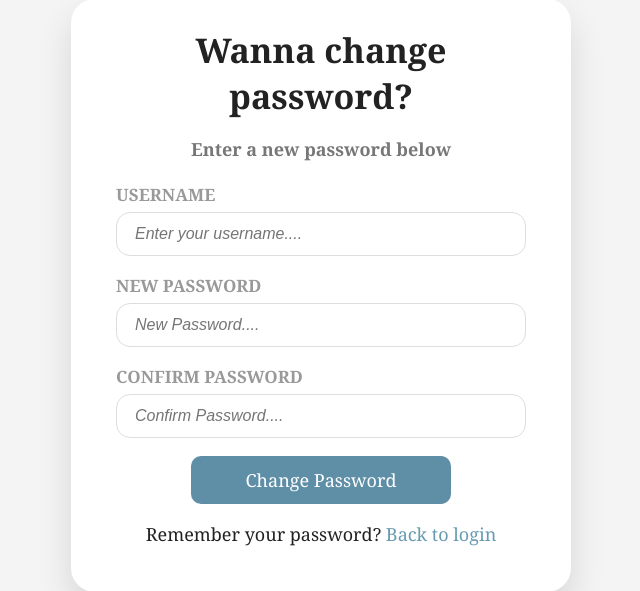
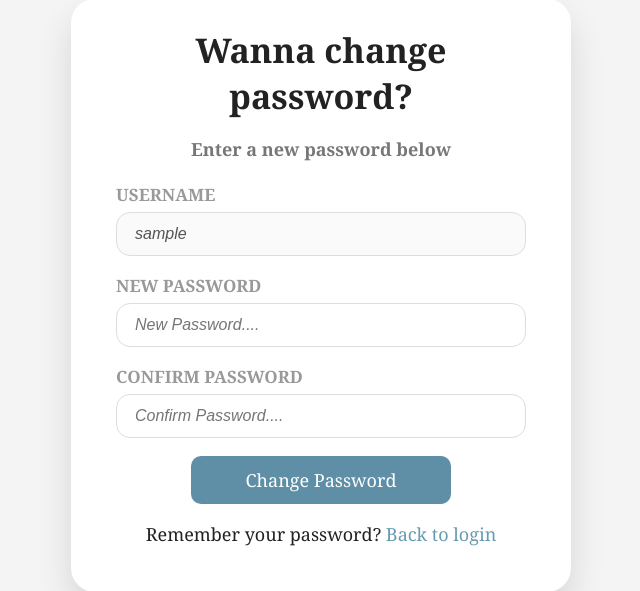
Before and after one commit to Cchristineee/BudgetLens, a PHP site: page /upload/change_password.php in a window 1280 px wide. Shown: the part 146-737 px from the top of the page, without its empty margins (319-959 px from the left). Run offline with PHP 8.4, Linux system fonts and the light colour scheme; the visitor is signed in with stand-in values (Sample User, id 1).

Commit message:
usename shows up automatically

```diff
--- a/change_password.php
+++ b/change_password.php
@@ -3,29 +3,35 @@ session_start();
 
 include "connect.php";
 
+/* The user should be able to have their username show up since they're
+ already logged in ★ */
+
+if (!isset($_SESSION["username"])) {
+    header("Location: Login.html");
+    exit();
+}
+
+$username = $_SESSION["username"];
 $message = "";
 
 if ($_SERVER["REQUEST_METHOD"] === "POST") {
-
-    $username = $_POST["username"] ?? "";
     $new_password = $_POST["new_password"] ?? "";
     $confirm_password = $_POST["confirm_password"] ?? "";
 
-    if (empty($username) || empty($new_password) || empty($confirm_password)) {
+    if(empty($new_password) || empty($confirm_password)) {
         $message = "Please fill in all fields.";
     } elseif ($new_password !== $confirm_password) {
         $message = "Passwords do not match.";
     } else {
-
         $hashed_password = password_hash($new_password, PASSWORD_DEFAULT);
 
         $stmt = $conn->prepare("UPDATE user_data SET password = ? WHERE username = ?");
         $stmt->bind_param("ss", $hashed_password, $username);
 
-        if ($stmt->execute()) {
-            $message = "Password updated successfully!";
+    if ($stmt->execute()) {
+        $message = "Password updated successfully!";
         } else {
-            $message = "Something went wrong.";
+        $message = "Something went wrong.";
         }
 
         $stmt->close();
@@ -61,8 +67,8 @@ if ($_SERVER["REQUEST_METHOD"] === "POST") {
 
             <form method="POST" action="change_password.php">
                 <label>USERNAME</label>
-                <input type="text" name="username"
-                placeholder="Enter your username....">
+                <!-- So the page knows who is logged in★ -->
+                <input type="text" value="<?php echo htmlspecialchars($username); ?>" disabled>
 
                 <label for="new-password">NEW PASSWORD</label>
                 <input type="password" id="new-password"
```
